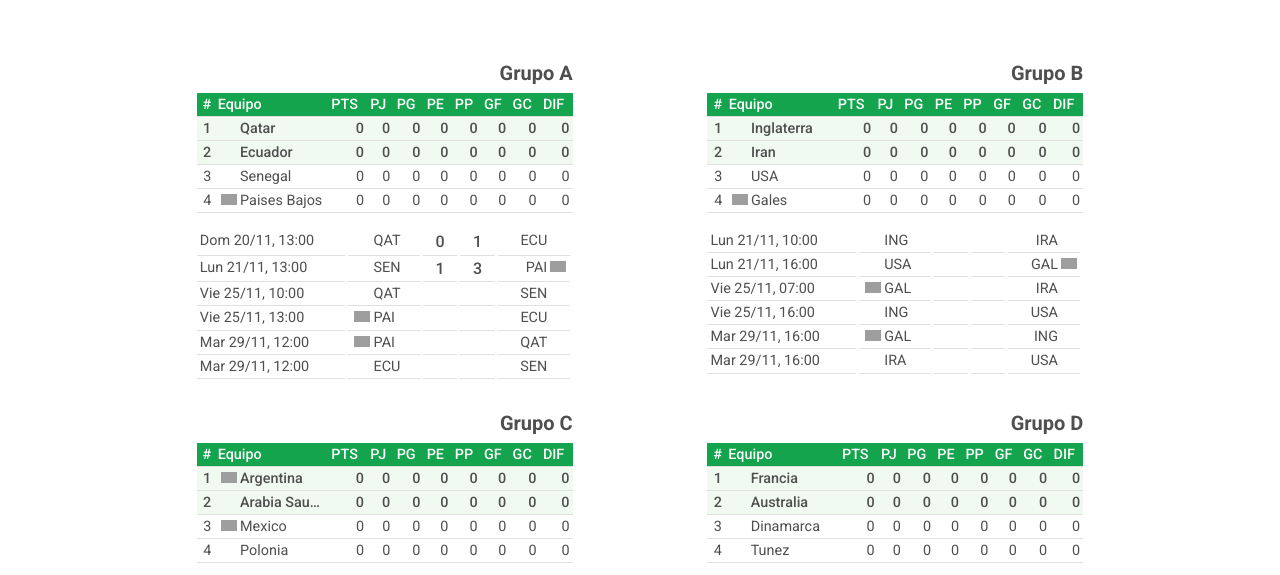
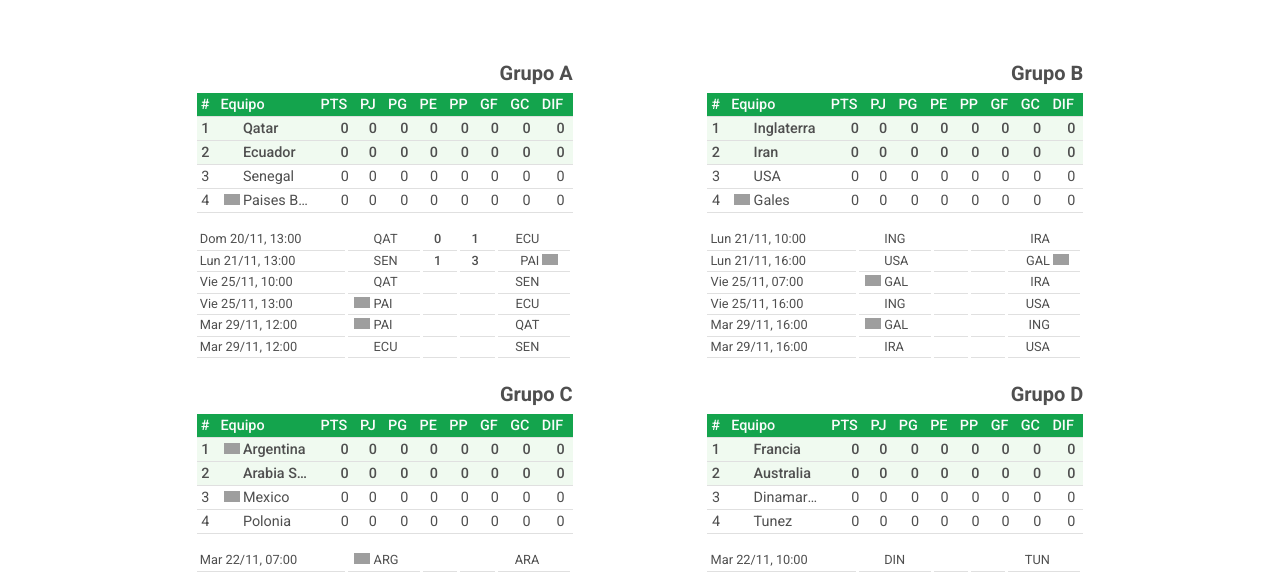
Before and after one commit to josemqu/2022-world-cup-fixture, a website: page index.html in a window 1280 px wide. Shown: the part 134-709 px from the top of the page. Drawn offline with nearby package versions, Linux system fonts and the light colour scheme; no server answers; grey boxes are pictures that could not be loaded.

Commit message:
styling games table rows

```diff
--- a/styles.css
+++ b/styles.css
@@ -16,17 +16,29 @@
 }
 
 .games {
-    margin-bottom: 1rem;
+    border-collapse: collapse;
+    margin: 0rem 0rem;
+    /* margin-bottom: 1rem; */
 }
 
-.games table {
-    margin: 0rem 0rem;
+
+.games tr {
+    /* height: 1.8rem !important; */
 }
 
+.games td {
+    font-size: 0.8rem;
+    vertical-align: middle;
+}
+
+.games table {}
+
+/*
+td.home-team,
 td.away-team {
-    padding-right: 0rem !important;
-    margin-right: 0rem !important;
-}
+    padding-right: 0rem;
+    margin-right: 0rem;
+} */
 
 .games tr :nth-child(1) {
     text-align: left;
@@ -47,7 +59,9 @@ td.away-team {
     border-left: 0.2rem solid transparent;
     border-right: 0.2rem solid transparent;
     font-weight: 500;
-    font-size: medium;
+    font-size: 0.8rem;
+    padding: 0;
+    margin: 0;
 }
 
 .games tr :nth-child(5) {
@@ -71,9 +85,9 @@ table {
     transition: all ease-out 200ms;
 }
 
-th,
-td {
-    padding: 0rem 0.2rem 0rem 0.2rem !important;
+.group-table th,
+.group-table td {
+    padding: 0rem 0.5rem 0rem 0.2rem !important;
 }
 
 table tr :nth-child(2) {
```
